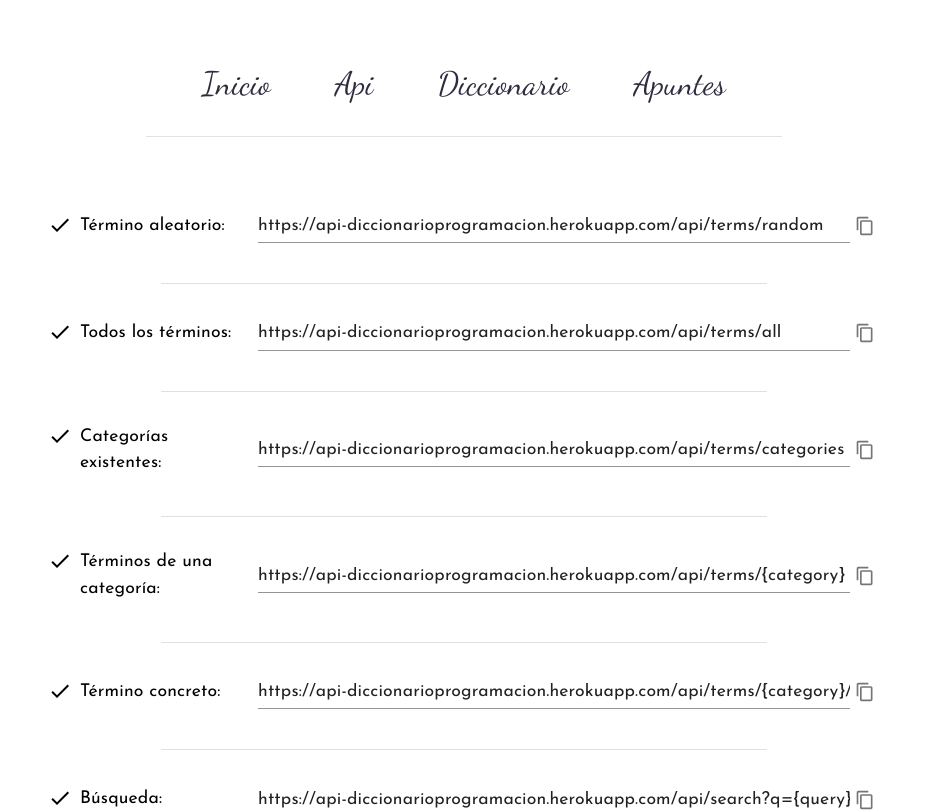
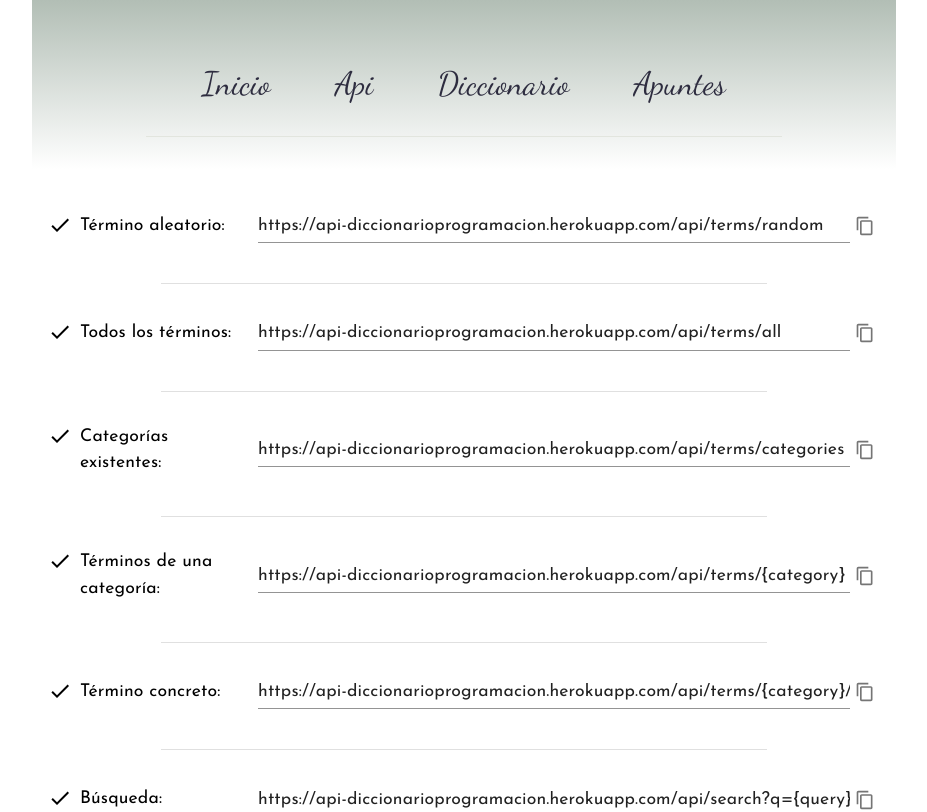
Before and after one commit to diego-rg/react-diccionario-programacion, a React (Create React App) app: page /api in a window 1280 px wide. Shown: the top 812 px of the page, without its empty margins (176-1103 px from the left). Built offline with nearby package versions, Linux system fonts and the light colour scheme; no server answers.

Commit message:
gradient header and footer

```diff
--- a/src/components/Footer.js
+++ b/src/components/Footer.js
@@ -7,7 +7,7 @@ const Footer = () => {
     <Box
       component="footer"
       sx={{
-        background: { xs: "#B2BEB5", sm: "transparent" },
+        background: { xs: "linear-gradient(360deg,#B2BEB5,#D5E3D9)", sm: "transparent" },
         padding: { xs: 2, sm: 4 },
       }}
     >
--- a/src/components/Header.js
+++ b/src/components/Header.js
@@ -17,7 +17,10 @@ const Header = () => {
         flexDirection: "row",
         alignItems: "center",
         justifyContent: "center",
-        background: { xs: "#B2BEB5", sm: "transparent" },
+        background: {
+          xs: "linear-gradient(180deg,#B2BEB5,#D5E3D9)",
+          sm: "linear-gradient(180deg,#B2BEB5,#ffffff)",
+        },
         boxShadow: "none",
       }}
     >
```
